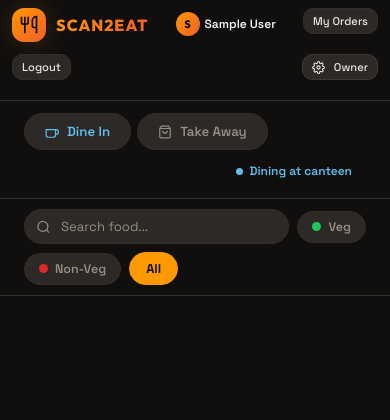
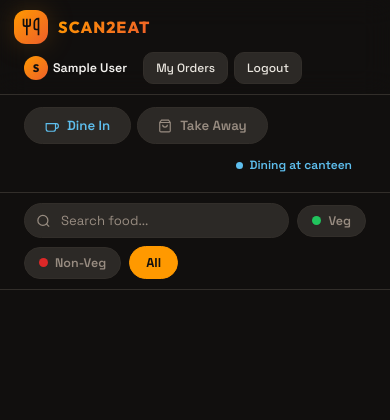
Before and after one commit to bhatimanish06082005-sketch/scan2eat, a Flask app: page / in a window 390 px wide. Shown: the top 420 px of the page. After the commit the page ends 290 px from the top, so only its background shows below. Run offline with Flask 3, Linux system fonts and the light colour scheme; the visitor is signed in with stand-in values (Sample User, id 1); data that the repository does not hold is empty; some libraries are stand-ins or nearby versions.

Commit message:
Fix mobile header buttons and owner visibility logic

```diff
--- a/static/css/style.css
+++ b/static/css/style.css
@@ -789,3 +789,25 @@ h1,h2,h3,h4,h5,h6 { font-family: var(--font-d); }
   width: 13px; height: 13px;
   stroke: currentColor; fill: none; stroke-width: 2;
 }
+/* ── MOBILE HEADER NAV FIX ── */
+@media(max-width:640px) {
+  .s2e-header {
+    flex-wrap: wrap;
+    padding: 10px 14px;
+    gap: 8px;
+    height: auto;
+  }
+  .s2e-header nav {
+    width: 100%;
+    justify-content: flex-start !important;
+    flex-wrap: wrap !important;
+    gap: 6px !important;
+  }
+  .s2e-header nav > div {
+    width: auto;
+  }
+  .owner-btn {
+    padding: 7px 12px !important;
+    font-size: .75rem !important;
+  }
+}
--- a/templates/menu.html
+++ b/templates/menu.html
@@ -713,7 +713,7 @@
     </div>
   </div>
 
- <nav style="display:flex;align-items:center;gap:6px;flex-wrap:wrap;justify-content:flex-end"></nav>
+ <nav style="display:flex;align-items:center;gap:6px;flex-wrap:wrap;justify-content:flex-end">
     {% if session.get('user_id') %}
       <div style="display:flex;align-items:center;gap:5px;padding:4px 10px;
         border-radius:100px;background:hsl(36,100%,50%/0.08);
@@ -724,7 +724,7 @@
           color:var(--primary-fg);flex-shrink:0">
           {{ session.get('user_name','U')[0].upper() }}
         </div>
-        <span style="font-size:.75rem;font-weight:600;color:var(--fg);
+        <span style="font-size:.78rem;font-weight:600;color:var(--fg);
           max-width:80px;overflow:hidden;text-overflow:ellipsis;white-space:nowrap">
           {{ session.get('user_name') }}
         </span>
@@ -732,20 +732,20 @@
       <a href="/my-orders" class="owner-btn">My Orders</a>
       <a href="/user/logout" class="owner-btn">Logout</a>
     {% else %}
-      <a href="/auth?tab=login"    class="owner-btn">Login</a>
+      <a href="/auth?tab=login" class="owner-btn">Login</a>
       <a href="/auth?tab=register" class="owner-btn"
         style="background:var(--grad);color:var(--primary-fg);
         border-color:transparent;font-weight:700">Register</a>
-    {% endif %}
       <a href="/auth?tab=owner" class="owner-btn"
         style="border-color:hsl(30,8%,22%)">
         <svg viewBox="0 0 24 24" fill="none" stroke="currentColor" stroke-width="2"
-        style="width:13px;height:13px;margin-right:4px">
+          style="width:13px;height:13px;margin-right:3px">
           <circle cx="12" cy="12" r="3"/>
           <path d="M19.4 15a1.65 1.65 0 00.33 1.82l.06.06a2 2 0 010 2.83 2 2 0 01-2.83 0l-.06-.06a1.65 1.65 0 00-1.82-.33 1.65 1.65 0 00-1 1.51V21a2 2 0 01-4 0v-.09A1.65 1.65 0 009 19.4a1.65 1.65 0 00-1.82.33l-.06.06a2 2 0 01-2.83-2.83l.06-.06A1.65 1.65 0 004.68 15a1.65 1.65 0 00-1.51-1H3a2 2 0 010-4h.09A1.65 1.65 0 004.6 9a1.65 1.65 0 00-.33-1.82l-.06-.06a2 2 0 012.83-2.83l.06.06A1.65 1.65 0 009 4.68a1.65 1.65 0 001-1.51V3a2 2 0 014 0v.09a1.65 1.65 0 001 1.51 1.65 1.65 0 001.82-.33l.06-.06a2 2 0 012.83 2.83l-.06.06A1.65 1.65 0 0019.4 9a1.65 1.65 0 001.51 1H21a2 2 0 010 4h-.09a1.65 1.65 0 00-1.51 1z"/>
         </svg>
         Owner
       </a>
+    {% endif %}
   </nav>
 </header>
 
```
Lines whose indentation alone changed are shown as unchanged.
